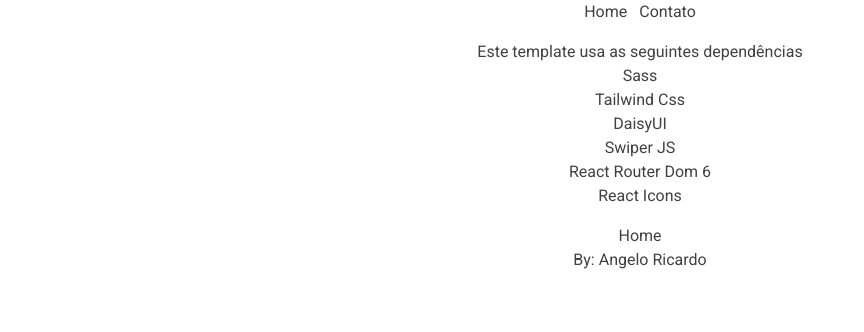
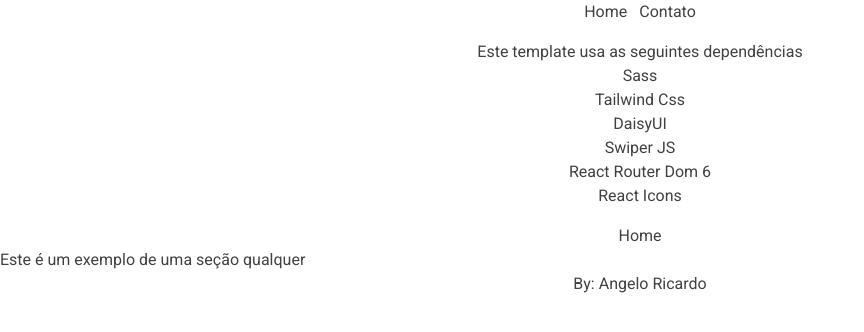
Before and after one commit to angeloricardoweb/boilerplate-react, a React (Vite) app: page / in a window 1280 px wide. Shown: the top 332 px of the page, without its empty margins (0-864 px from the left). Built offline with nearby package versions, Linux system fonts and the light colour scheme.

Commit message:
add: pattern section

```diff
--- /dev/null
+++ b/src/components/Sections/SectionQualquer.jsx
@@ -0,0 +1,7 @@
+import React from 'react'
+
+export default function SectionQualquer() {
+    return (
+        <div>Este é um exemplo de uma seção qualquer</div>
+    )
+}
--- a/src/views/Home.jsx
+++ b/src/views/Home.jsx
@@ -1,7 +1,13 @@
 import React from 'react'
+import SectionQualquer from '../components/Sections/SectionQualquer'
 
 export default function Home() {
     return (
-        <div className='text-center'>Home</div>
+        <>
+            <div className='text-center'>Home</div>
+            <section>
+                <SectionQualquer />
+            </section>
+        </>
     )
 }
```
